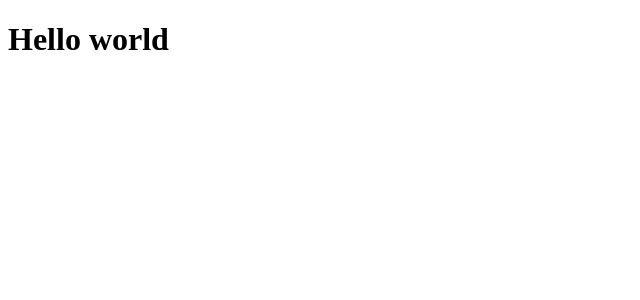
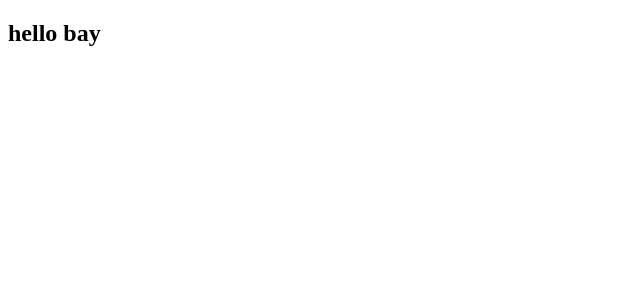
Before and after one commit to vitor-carlos/NLW3-Happy, a React (Create React App) app in the folder web/: page / in a window 1280 px wide. Shown: the top 300 px of the page, without its empty margins (0-640 px from the left). Built offline with nearby package versions, Linux system fonts and the light colour scheme.

Commit message:
dia 1 1.1

```diff
--- a/web/src/App.tsx
+++ b/web/src/App.tsx
@@ -1,10 +1,14 @@
 import React from 'react';
+
+function Title(){
+  return <h2>hello bay</h2>
+}
 
 
 function App() {
   return (
     <div className="App">
-      <h1>Hello world</h1>
+      <Title />
     </div>
   );
 }
```
